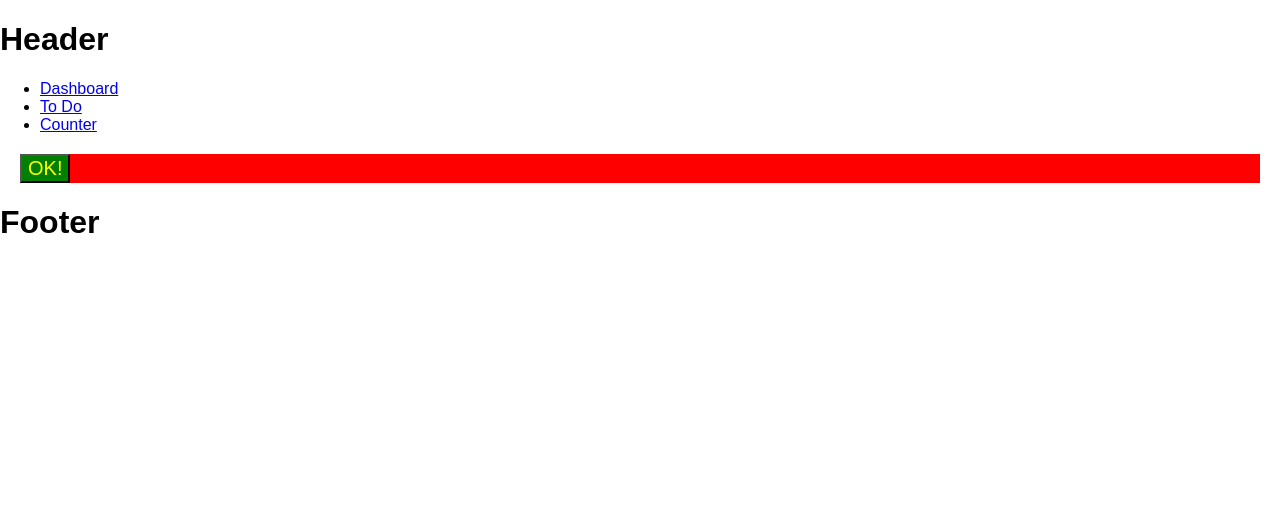
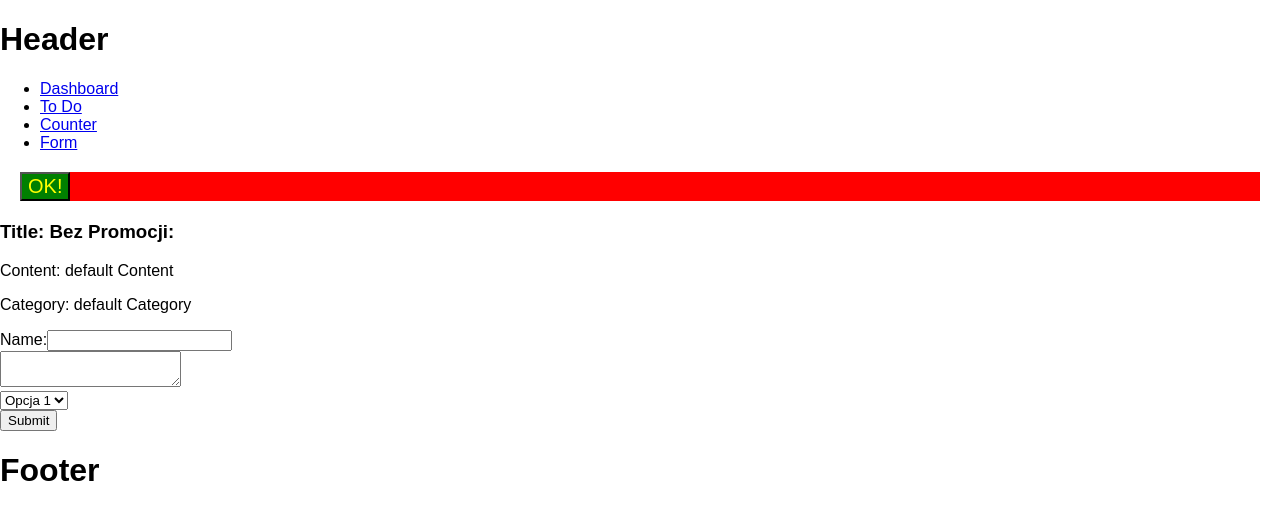
Before and after one commit to marcindomanski1/todo_reactapp, a React (Create React App) app: page /form in a window 1280 px wide. Shown: the top 520 px of the page. Built offline with nearby package versions, Linux system fonts and the light colour scheme.

Commit message:
added form with handlers

```diff
--- a/src/App.js
+++ b/src/App.js
@@ -6,6 +6,9 @@ import Header from './Components/Header';
 import Counter from "./Components/Counter";
 import Todo from "./Components/Todo";
 import Footer from "./Components/Footer";
+import Form from "./Components/Form";
+//import Form from "./Components/Form/index";      //nazwe pliku mozna pominac jesli plik ma nazwe index
+//import Form from "./Components/Form/index.js";   //nazwe pliku mozna pominac jesli plik ma nazwe index
 
 class App extends Component {
     render() {
@@ -16,10 +19,10 @@ class App extends Component {
                     <Route exact path='/' component={Dashboard}/>
                     <Route path='/todo' component={Todo}/>
                     <Route path='/counter' component={Counter}/>
+                    <Route path='/form' component={Form}/>
                     <Footer/>
                 </div>
             </Router>
-
         );
     }
 }
--- /dev/null
+++ b/src/Components/Form/index.js
@@ -0,0 +1,68 @@
+import React, {Component} from 'react';
+
+class Form extends Component {
+    constructor(props) {
+        super(props);
+        this.handleTitle = this.handleFormTitle.bind(this);
+        this.handleContent = this.handleFormContent.bind(this);
+        this.handleCategory = this.handleFormCategory.bind(this);
+        this.handleSubmit = this.handleFormSubmit.bind(this);
+        this.state = {
+            title: '',
+            content: 'default Content',
+            category: 'default Category'
+        };
+    }
+
+    handleFormTitle(event) {
+        this.setState({
+            title: event.target.value
+        });
+    }
+
+    handleFormContent(event) {
+        this.setState({
+            content: event.target.value
+        });
+    }
+
+    handleFormCategory(event) {
+        this.setState({
+            category: event.target.value
+        });
+    }
+
+    handleFormSubmit(event) {
+        console.log(this.state);
+        event.preventDefault();
+    }
+
+    render() {
+        return (
+            <div>
+                <h3>Title: {(this.state.title != '' ? 'PROMOCJA ' + this.state.title : 'Bez Promocji: ')}</h3>
+                <p>Content: {this.state.content}</p>
+                <p>Category: {this.state.category}</p>
+                <form onSubmit={this.handleSubmit}>
+                    <label>
+                        Name:
+                        <input type="text" onChange={this.handleTitle}/>
+                        <div>
+                            <textarea onChange={this.handleContent}/>
+                        </div>
+                        <div>
+                            <select onChange={this.handleCategory}>
+                                <option>Opcja 1</option>
+                                <option>Opcja 2</option>
+                                <option>Opcja 3</option>
+                            </select>
+                        </div>
+                    </label>
+                    <input type="submit" value="Submit"/>
+                </form>
+            </div>
+        );
+    }
+}
+
+export default Form;
--- a/src/Components/Header.js
+++ b/src/Components/Header.js
@@ -1,6 +1,6 @@
 import React, {Component} from 'react';
-import {Link} from 'react-router-dom';
-import Button from "./Button/index"; //linki wewnątrz aplikacji
+import {Link} from 'react-router-dom'; //linki wewnątrz aplikacji
+import Button from "./Button/index";
 
 
 class Header
@@ -12,8 +12,9 @@ class Header
                     <li><Link to='/'>Dashboard</Link></li>
                     <li><Link to='/todo'>To Do</Link></li>
                     <li><Link to='/counter'>Counter</Link></li>
+                    <li><Link to='/Form'>Form</Link></li>
                 </ul>
-                <Button label="OK!" />
+                <Button label="OK!"/>
 
             </div>
         );
```
